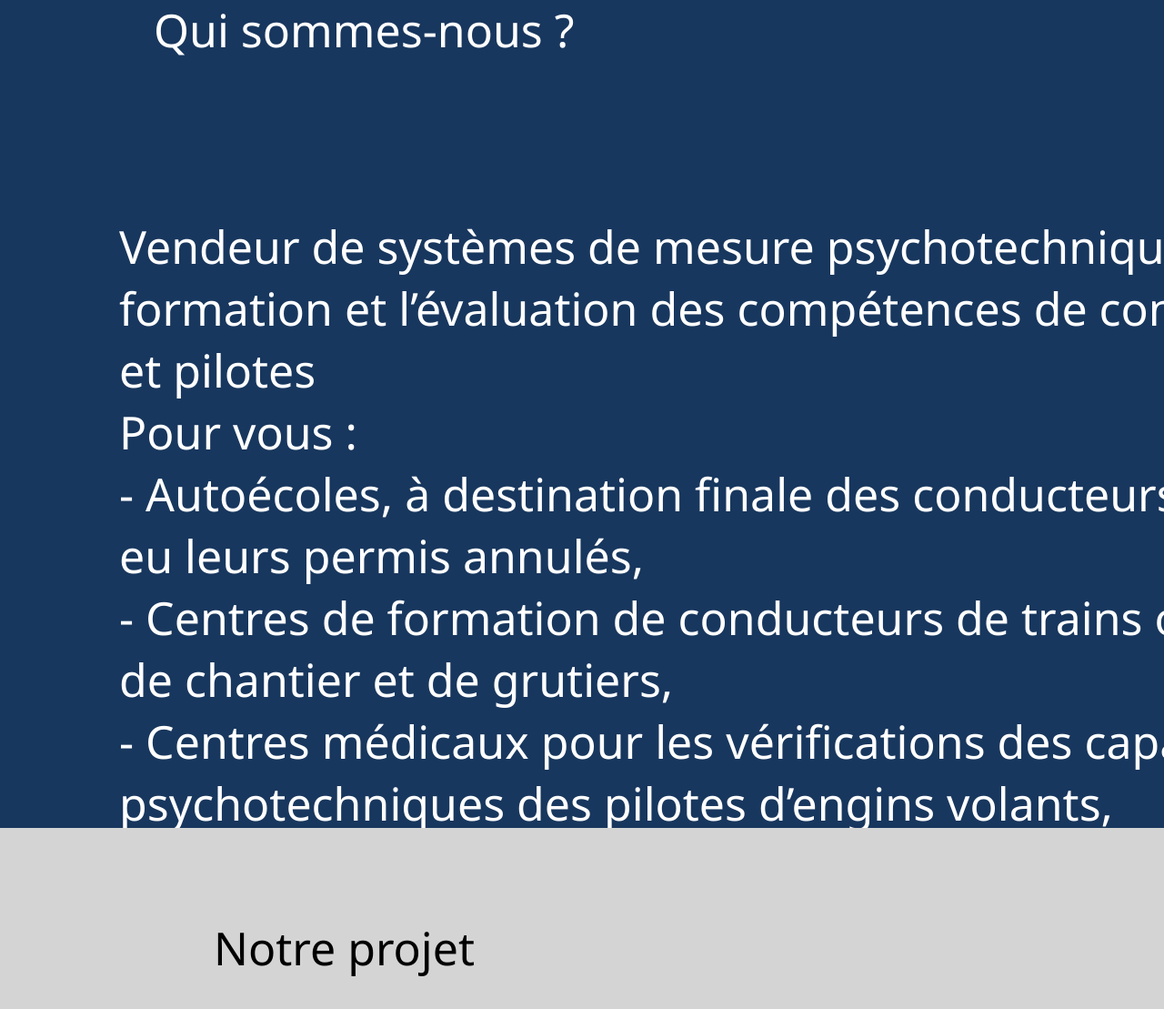
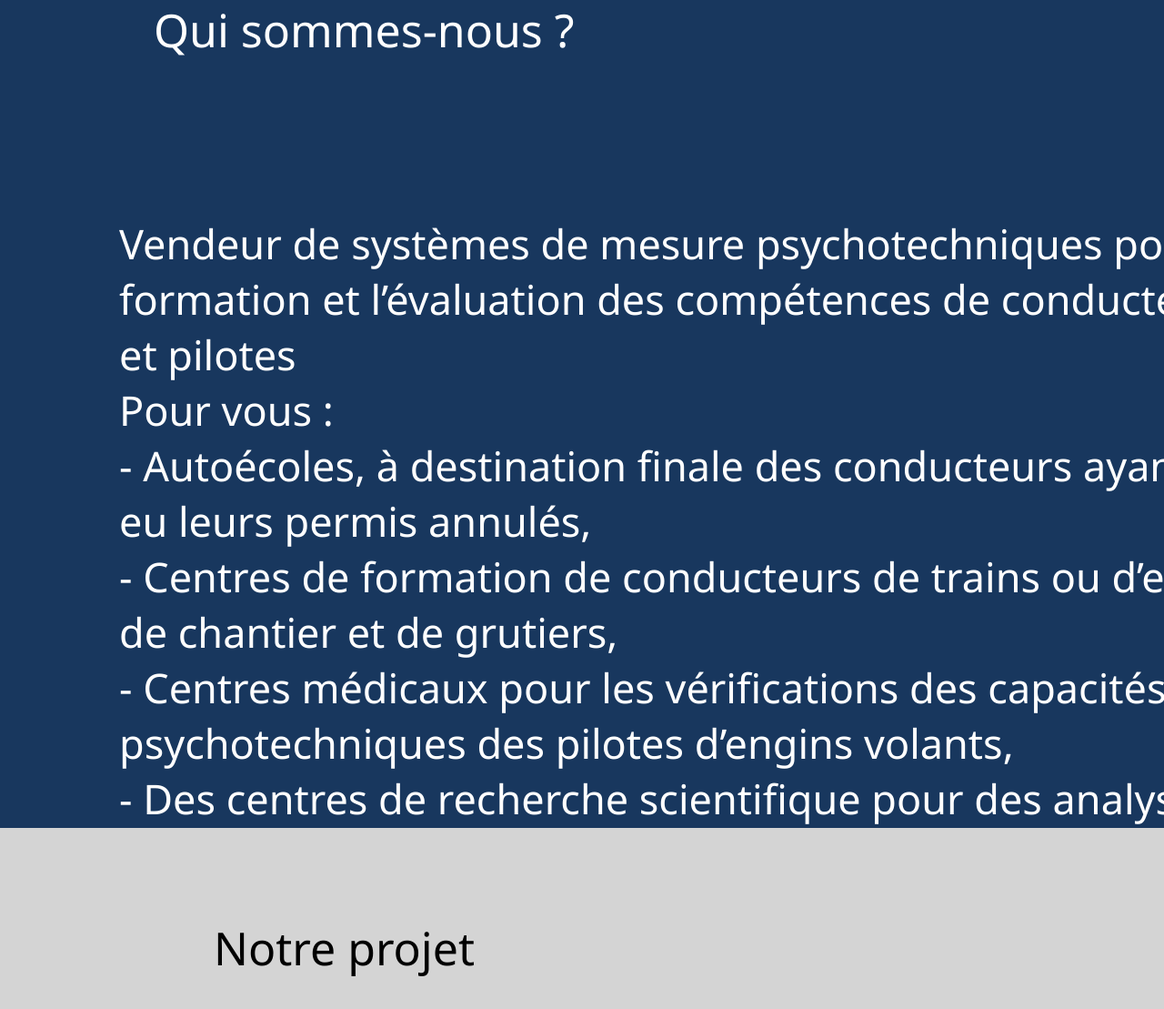
Before and after one commit to Dragonink/ISEP_A1-APP, a PHP site: template views/html/index.html in a window 1280 px wide; the page is wider, and only the part inside the window is pictured. Shown: the part 1177-2286 px from the top of that part at 91% size. Run offline with PHP 8.4, Linux system fonts and the light colour scheme; the template is opened without the code that fills it, so the values that code supplies are empty.

Commit message:
Update style.css

```diff
--- a/views/css/style.css
+++ b/views/css/style.css
@@ -206,7 +206,7 @@ li {
 	font-family: Segoe UI;
 	font-style: normal;
 	font-weight: normal;
-	font-size: 50px;
+	font-size: 45px;
 	color: rgba(255,255,255,1);
 }
 #qsn_titre{
```
